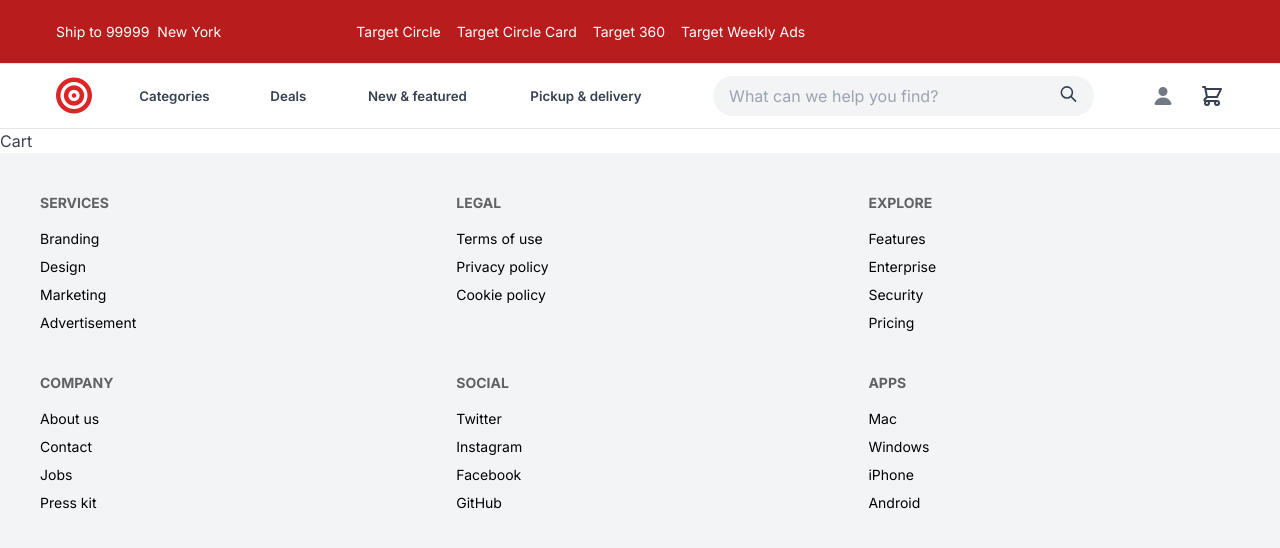
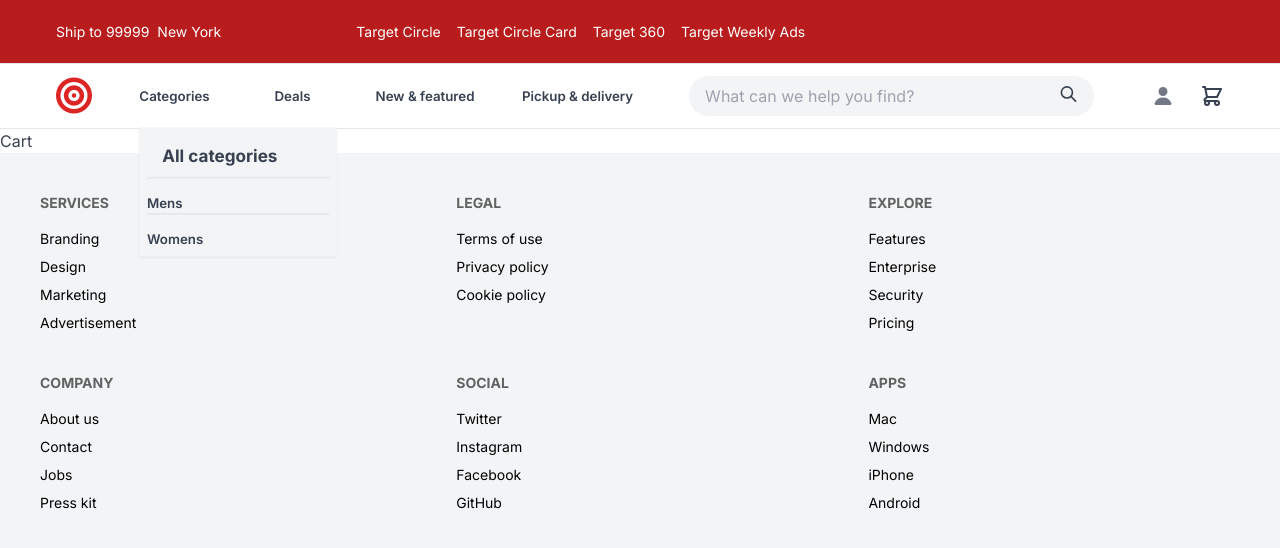
Before and after one commit to erive92d/target-clone, a Next.js app: page /cart in a window 1280 px wide. Both pictures are taken after a click on the item "Categories". Shown: the top 548 px of the page. Built offline with nearby package versions, Linux system fonts and the light colour scheme.

Commit message:
added dropdowns

```diff
--- a/components/layout/Product/Trending.tsx
+++ b/components/layout/Product/Trending.tsx
@@ -7,7 +7,7 @@
 
 export default function Trending({ lowPriced }: TrendingProps) {
     return (
-        <div className=' bg-red-100 px-8 py-6'>
+        <div className=' bg-red-100 px-8 py-6 '>
             <h1 className='text-2xl font-bold text-center py-4'>
                 Under $30 you'll love
             </h1>
--- /dev/null
+++ b/components/navbar/CategoriesDrop.tsx
@@ -0,0 +1,23 @@
+import React from 'react'
+import DropdownComponent from '../reusables/DropdownComponent'
+
+export default function CategoriesDrop() {
+
+    const catList = [
+        {
+            header: "All categories"
+
+        },
+        {
+            title: "Mens"
+
+        },
+        {
+            title: "Womens"
+
+        }
+    ]
+
+    return <DropdownComponent title={"Categories"} dropList={catList} />
+
+}
--- /dev/null
+++ b/components/navbar/DealsDrop.tsx
@@ -0,0 +1,19 @@
+import React from 'react'
+import DropdownComponent from '../reusables/DropdownComponent'
+
+export default function DealsDrop() {
+
+
+    const dealsList = [
+        {
+            title: "Mens deals"
+
+        },
+        {
+            title: "Womens deals"
+
+        }
+    ]
+    return <DropdownComponent title="Deals" dropList={dealsList} />
+
+}
--- a/components/navbar/MobileDisplay.tsx
+++ b/components/navbar/MobileDisplay.tsx
@@ -31,7 +31,7 @@
             aria-label="close sidebar"
             className="drawer-overlay"
           ></label>
-          <ul className="menu bg-base-200 text-base-content min-h-full w-80 p-4 ">
+          <ul className="menu bg-base-200 text-base-content min-h-full w-80 p-4">
             {/* Sidebar content here */}
             <li>
               <a>Sidebar Item 1</a>
--- a/components/navbar/NavButtonsWithArrow.tsx
+++ b/components/navbar/NavButtonsWithArrow.tsx
@@ -1,8 +1,22 @@
+import CategoriesDrop from "./CategoriesDrop";
+import DealsDrop from "./DealsDrop";
+
 export default function NavButtonsWithArrow({ title }: { title: string }) {
+
+  function buttonFunction(titleGv: string) {
+    if (titleGv === "Categories") {
+      return <CategoriesDrop />
+    } else if (titleGv === "Deals") {
+      return <DealsDrop />
+    } else {
+      return title
+    }
+
+  }
+
   return (
-    <li className="btn btn-ghost relative group flex items-center gap-1 py-1 px-3 rounded-3xl">
-      <p>{title}</p>
-      <i className="fa-solid fa-chevron-down opacity-0 group-hover:opacity-100 transition-opacity duration-200 text-xs"></i>
+    <li className="btn btn-ghost relative group  py-1 px-3 rounded-3xl">
+      {buttonFunction(title)}
     </li>
   );
 }
--- /dev/null
+++ b/components/reusables/DropdownComponent.tsx
@@ -0,0 +1,26 @@
+type DropDownProps = {
+    title: string
+    dropList: any[]
+}
+
+
+export default function DropdownComponent({ title, dropList }: DropDownProps) {
+    return (
+        <div className="dropdown relative ">
+            <div tabIndex={0} role="button" className="">
+                {title}
+                <i className="fa-solid fa-chevron-down opacity-0 group-hover:opacity-100 transition-opacity duration-200 text-xs mx-1"></i>
+            </div>
+            <ul tabIndex={0} className="absolute divide-y-2 top-10 dropdown-content menu bg-gray-100 z-1 w-52 p-2 shadow-sm text-left">
+                {dropList.map((list, index) => (
+                    <li key={index}>
+                        <h1 className="text-lg font-bold ">
+                            {list.header}
+                        </h1>
+                        {list.title}
+                    </li>
+                ))}
+            </ul>
+        </div>
+    )
+}
```
